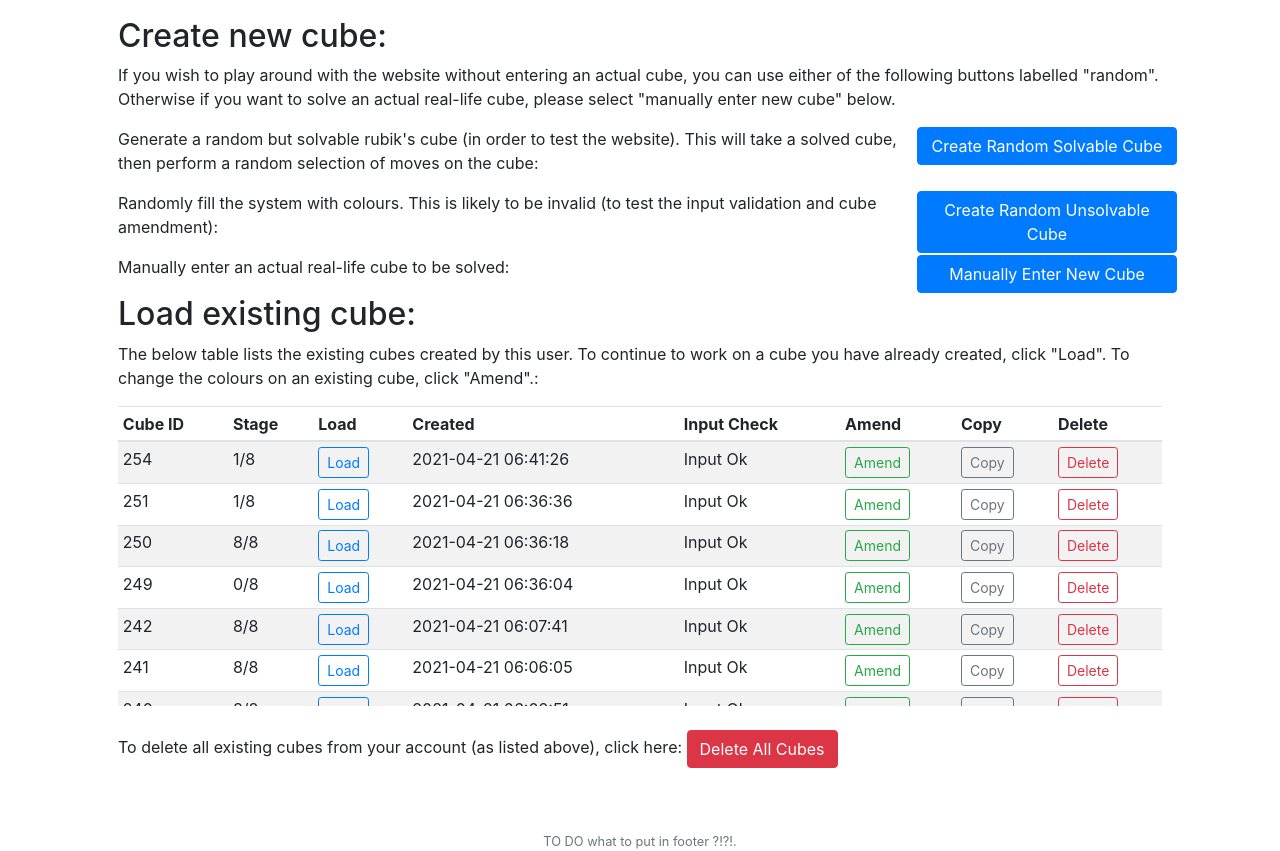
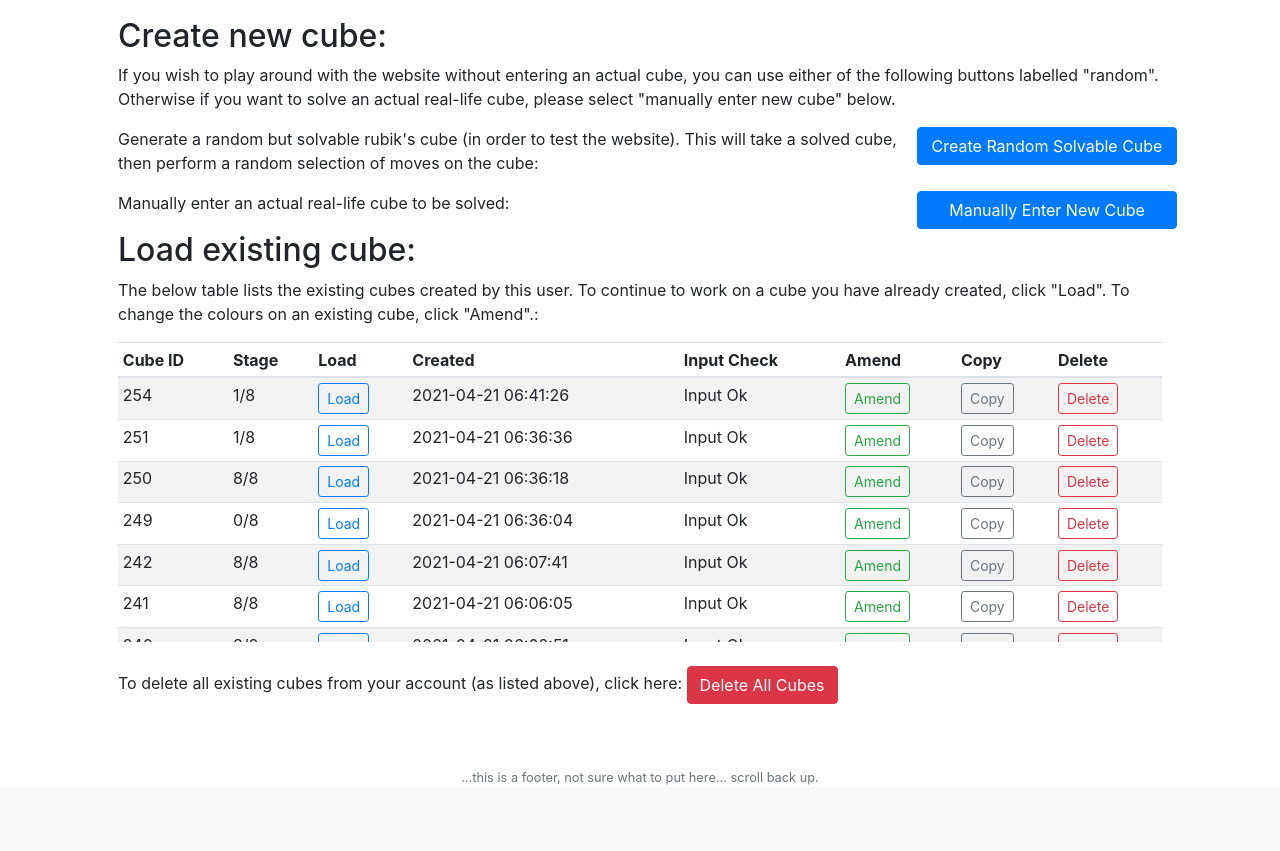
Before and after one commit to samjcox/rubiks, a Flask app: page / in a window 1280 px wide. Shown: the part 487-1338 px from the top of the page. After the commit the page ends 1272 px from the top, so only its background shows below. Run offline with Flask 2, Linux system fonts and the light colour scheme; a user stored in the database is signed in; data comes from the database, SQL or seed files in the repository; both versions use the stored data as it was after the commit; some libraries are stand-ins or nearby versions.

Commit message:
Added 'solve_entirely' function and removed 'random_squares' function.

```diff
--- a/application.py
+++ b/application.py
@@ -5,7 +5,6 @@ import helpers
 import config
 
 from config import squares
-from config import solved_cube
 from config import colours
 from cs50 import SQL
 from flask import Flask, flash, redirect, render_template, request, session
@@ -271,28 +270,6 @@ def check_cube():
         return redirect("/amend")
 
 
-# Route to randomly populate squares of a cube.
-@app.route("/random_squares")
-@login_required
-def random_squares():
-
-    # Create dictionary of squares, ready for user input.
-    cube = solved_cube
-
-    # Create new cube in database:
-    create_cube()
-
-    # Enter the submitted data into the dictionary:
-    for square in cube:
-        square_colour = colours[random.randint(0, 5)]
-        cube[square] = square_colour
-        db.execute("UPDATE cubes SET ? = ? WHERE id = ?", square, square_colour, session["current_cube_id"])
-
-    # Run cube check and store result in database (expected to return "error" most of the time):
-    session["cube"] = cube
-    return check_cube()
-
-
 # Route to solve a cube with random moves.
 @app.route("/solve_randomly")
 @login_required
@@ -373,7 +350,7 @@ def randomise_user_cube():
 def random_cube():
 
     # Load solved cube.
-    cube = solved_cube
+    cube = config.solved_cube
 
     # Define number of random moves to make.
     random_moves = 50
@@ -504,22 +481,24 @@ def solve():
 
     print("SOLVE - START SOLVE FUNCTION.")
 
-    # Take current session cube.
+    # Take current session cube and check progress.
     current_cube_id = session["current_cube_id"]
     progress = helpers.solve_progress(session["cube"])
+    db.execute("UPDATE cubes SET 'stage' = ? WHERE id = ?", progress, session["current_cube_id"])
+
+    print("SOLVE - PROGRESS CHECK COMPLETED")
+    print("SOLVE - Progress stage found to be " + str(progress))
+
     if progress == 8:
+        # Cube is completed already, show complete page.
         return render_template("complete.html")
+
     else:
-        db.execute("UPDATE cubes SET 'stage' = ? WHERE id = ?", progress, session["current_cube_id"])
-
-        print("SOLVE - PROGRESS CHECK COMPLETED")
-        print("SOLVE - Progress stage found to be " + str(progress))
-
+        # Moves are required, determine moves.
         session["next_cube_colours"] = session["cube"]
-
         print("SOLVE - NEXT_CUBE_COLOURS CREATED.")
 
-        # Create blank list, ready to receive the list of moves required to
+        # Create list of moves required to
         # progress to solve the current stage of the cube.
         next_actions_list = helpers.next_action()
 
@@ -528,7 +507,55 @@ def solve():
 
         return render_template("solve.html", next_actions_list=next_actions_list, squares=squares, cube=session["cube"], next_cube=session["next_cube_colours"], current_cube_id=session["current_cube_id"], progress=progress)
 
-    # Display current position of cube.
+
+@app.route("/solve_entirely")
+@login_required
+def solve_entirely():
+
+    print("Complete solve function started.")
+
+    complete_solve_list = []
+    session["next_cube_colours"] = session["cube"]
+
+    # Take current session cube.
+    current_cube_id = session["current_cube_id"]
+    progress = helpers.solve_progress(session["cube"])
+
+    if progress == 8:
+        print("SOLVE ENTIRELY - Solving stage is 8.")
+        # Cube already solved, nothing to do.
+        return render_template("complete.html")
+
+    while progress < 7:
+        print("SOLVE ENTIRELY - Solving stage less than 7.")
+
+        # Loop through each solve stage.
+        # Append moves required for that solve stage to the overall list.
+        next_moves_list = helpers.next_action()
+        for move in next_moves_list:
+            complete_solve_list.append(move)
+
+        progress = helpers.solve_progress(session["next_cube_colours"])
+
+    else:
+        if progress == 7:
+            print("SOLVE ENTIRELY - Solving stage is 7.")
+
+            # Final run of next_actions, then return results.
+            # Append moves required for that solve stage to the overall list.
+            next_moves_list = helpers.next_action()
+            for move in next_moves_list:
+                complete_solve_list.append(move)
+
+        # Improve efficiency of moves in next_actions_list.
+        #next_actions_list = helpers.improve_efficiency(complete_solve_list)
+        return render_template("solve.html", next_actions_list=complete_solve_list, squares=squares, cube=session["cube"], next_cube=session["next_cube_colours"], current_cube_id=session["current_cube_id"], progress=progress)
+
+
+    # ?!?!?! add efficiency check??
+    # !??!?! add row splits to display of moves on solve page.
+    # ?!?!?! correct progress bar on solve page for this sove_entirely option.
+
 
 
 # Function to record the user has correctly followed the moves of this stage,
--- a/static/styles.css
+++ b/static/styles.css
@@ -147,7 +147,7 @@
     }
 
     #load_cube_table {
-        height: 500px;
+        height: 600px;
         overflow: scroll;
     }
 
--- a/templates/index.html
+++ b/templates/index.html
@@ -43,15 +43,6 @@
         </div>
         <div class="col-xs-auto">
             <a href=random_cube><button style="width:260px;" onclick="loading_on()" class="btn btn-primary" type="button">Create Random Solvable Cube</button></a>
-        </div>
-    </div>
-
-    <div class="row">
-        <div class="col">
-            <p>Randomly fill the system with colours. This is likely to be invalid (to test the input validation and cube amendment):</p>
-        </div>
-        <div class="col-xs-auto">
-            <a href=random_squares><button style="width:260px;" onclick="loading_on()" class="btn btn-primary" type="button">Create Random Unsolvable Cube</button></a>
         </div>
     </div>
 
--- a/templates/layout.html
+++ b/templates/layout.html
@@ -80,7 +80,7 @@
         </main>
 
         <footer class="small text-center text-muted">
-            TO DO what to put in footer ?!?!.
+            ...this is a footer, not sure what to put here... scroll back up.
         </footer>
 
     </body>
--- a/templates/solve.html
+++ b/templates/solve.html
@@ -189,7 +189,10 @@
         <div><p>If your cube does match this, then please click here to continue to the next stage: </div>
         <div><a href=next_stage><button class="btn btn-primary" onclick="loading_on()" type="button">Correct, Continue.</button></a></p></div>
         <div><p>Just for kicks, you can click here to make 10,000 random moves to see if the cube would accidentally be solved (hint: it won't!).</p></div>
-        <div><a href=solve_randomly><button class="btn btn-primary" onclick="loading_on()"; type="button">Make up to 10,000 random moves.</button></a></div>
+        <div><a href=solve_randomly><button class="btn btn-primary" onclick="loading_on()" type="button">Make up to 10,000 random moves.</button></a></div>
+        <div><p>If you wish, you can calculate all the remaining moves in one (very long) list - this is not recommended: </div>
+        <div><a href=solve_entirely><button class="btn btn-primary" onclick="loading_on()" type="button">Complete Solve List</button></a></p></div>
+
     </div>
 
 
```
Also changed, not shown: rubiks.db.
